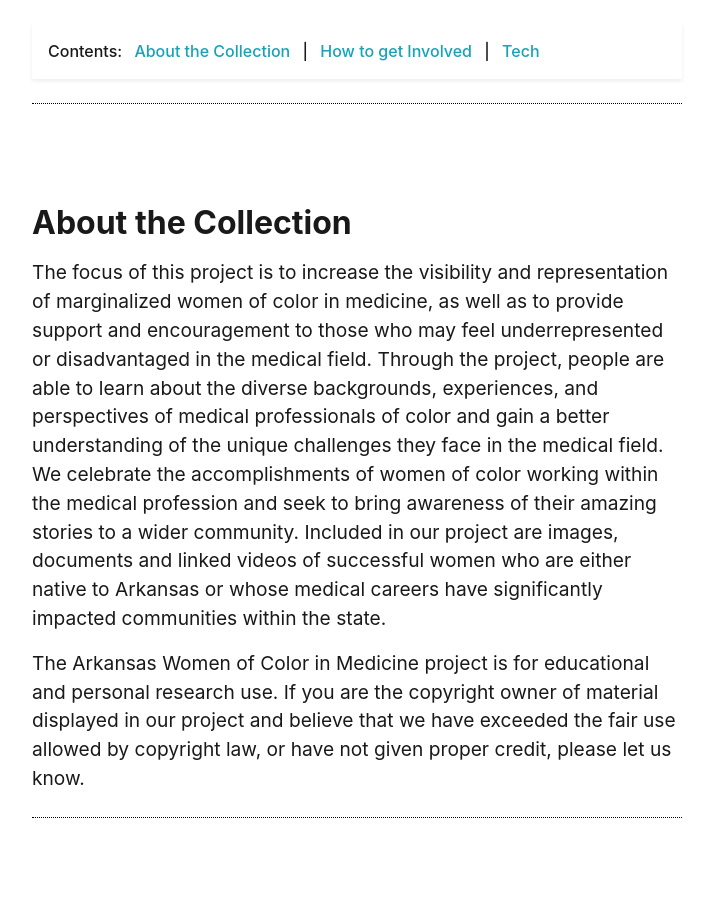
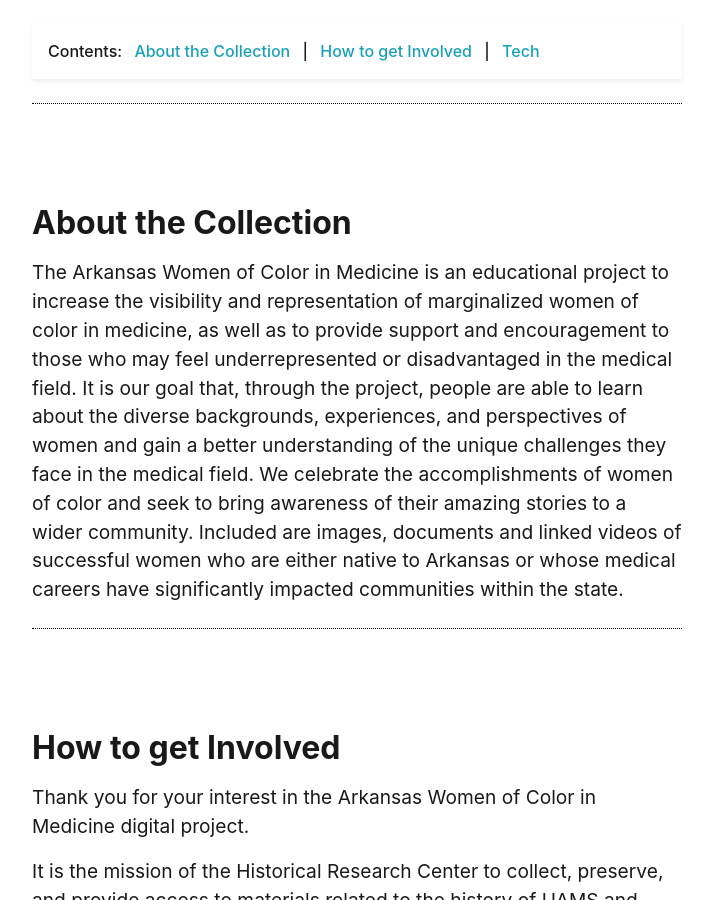
Before and after one commit to Starkad2/Wocim-GH2, a Jekyll site: the page built from pages/about.md, in a window 1280 px wide and 900 px high, scrolled down 387 px. Shown: the whole window, without its empty margins (283-995 px from the left). Built offline with Jekyll 4.4.1, drawn with Linux system fonts in a browser that asks for light colours.

Commit message:
Update about.md

```diff
--- a/pages/about.md
+++ b/pages/about.md
@@ -13,9 +13,8 @@
 {% include feature/nav-menu.html sections="About the Collection;How to get Involved" %}
 
 ## About the Collection
-The focus of this project is to increase the visibility and representation of marginalized women of color in medicine, as well as to provide support and encouragement to those who may feel underrepresented or disadvantaged in the medical field. Through the project, people are able to learn about the diverse backgrounds, experiences, and perspectives of medical professionals of color and gain a better understanding of the unique challenges they face in the medical field. We celebrate the accomplishments of women of color working within the medical profession and seek to bring awareness of their amazing stories to a wider community.  Included in our project are images, documents and linked videos of successful women who are either native to Arkansas or whose medical careers have significantly impacted communities within the state.
+The Arkansas Women of Color in Medicine is an educational project to increase the visibility and representation of marginalized women of color in medicine, as well as to provide support and encouragement to those who may feel underrepresented or disadvantaged in the medical field. It is our goal that, through the project, people are able to learn about the diverse backgrounds, experiences, and perspectives of women and gain a better understanding of the unique challenges they face in the medical field. We celebrate the accomplishments of women of color and seek to bring awareness of their amazing stories to a wider community.  Included are images, documents and linked videos of successful women who are either native to Arkansas or whose medical careers have significantly impacted communities within the state.
 
-The Arkansas Women of Color in Medicine project is for educational and personal research use. If you are the copyright owner of material displayed in our project and believe that we have exceeded the fair use allowed by copyright law, or have not given proper credit, please let us know.
 
 
 <!-- IMPORTANT!!! DELETE this comment and the include below when you are finished editing this page for your collection. The include below introduces about page features. They will show up on your collection's about page until you delete it.  -->
```
